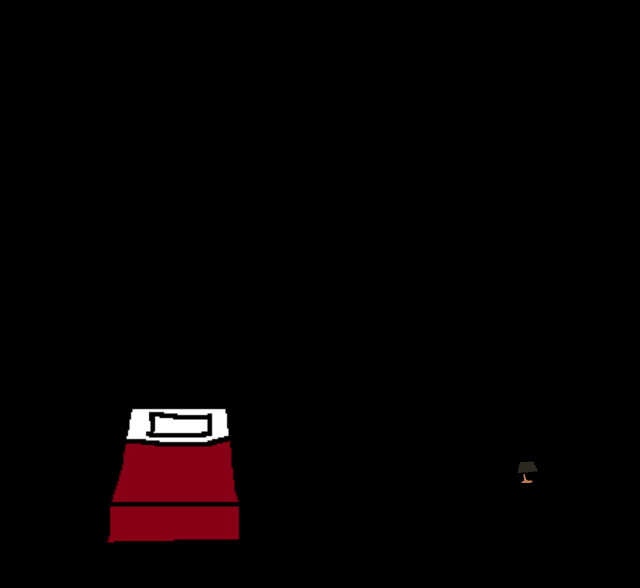
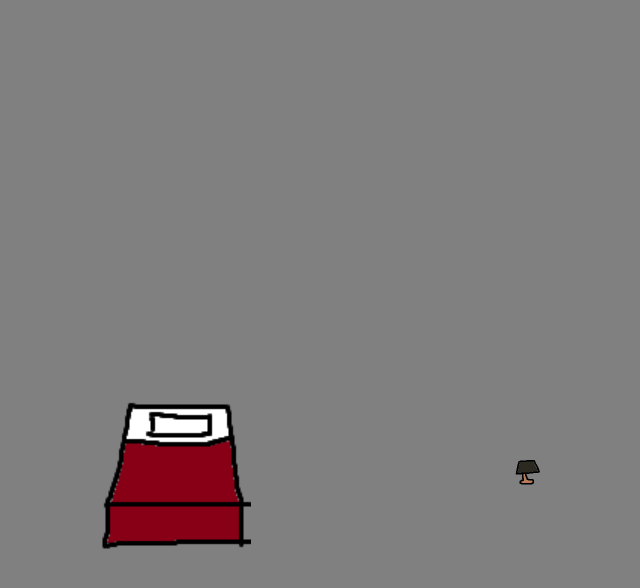
Before and after one commit to dariapa00/roomm, a plain HTML site: page index.html in a window 1280 px wide. Both pictures are taken after a click on the picture 865 px from the left and 475 px from the top of the page. Shown: the whole page, without its empty margins (339-979 px from the left). Drawn offline with Linux system fonts and the light colour scheme.

Commit message:
black->gray

```diff
--- a/index.html
+++ b/index.html
@@ -63,7 +63,7 @@
         document.getElementById('lamp').addEventListener('click', function() {
             // 만약 램프가 켜져 있다면, 꺼진 상태로 전환
             if (isLampOn) {
-                document.body.style.backgroundColor = 'black'; // 배경을 회색으로 변경
+                document.body.style.backgroundColor = 'gray'; // 배경을 회색으로 변경
                 document.getElementById('lamp').src = 'lamp(2).png'; // 꺼진 램프 이미지로 변경
                 isLampOn = false; // 상태를 꺼짐으로 변경
             } else {
```
